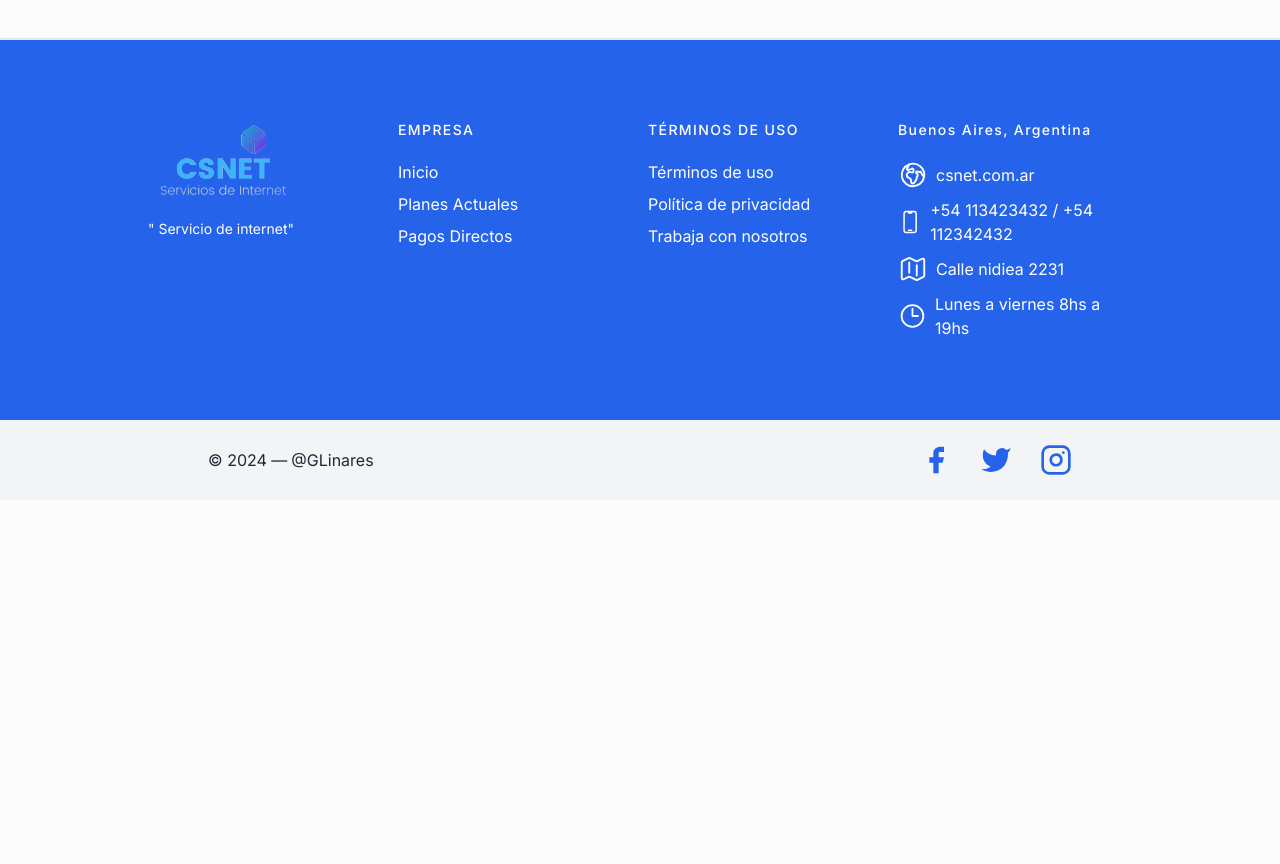
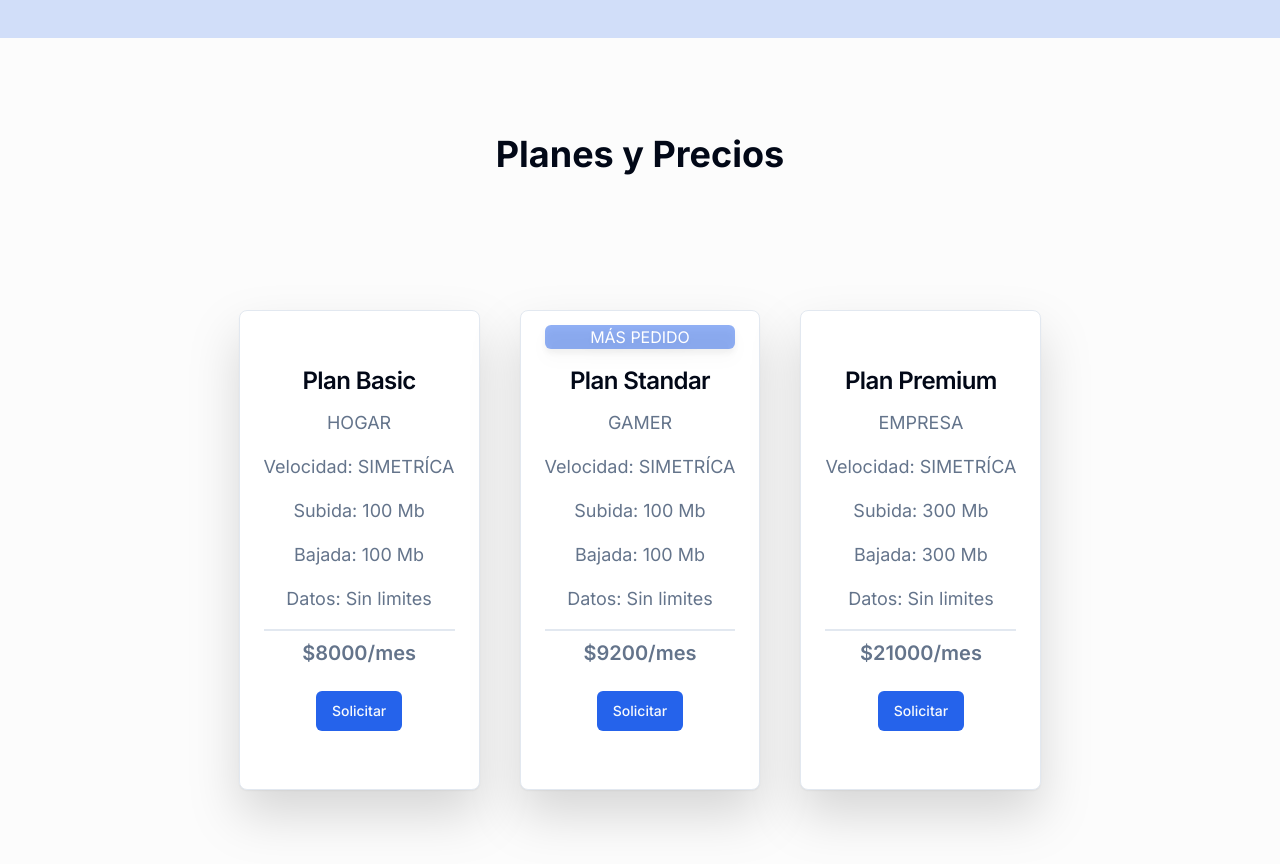
Before and after one commit to gerardo-linares/web-csnet, a Next.js app: page / in a window 1280 px wide. Shown: the part 1880-2744 px from the top of the page. Before the commit the page ends 2380 px from the top, so only its background shows below. Built offline with nearby package versions, Linux system fonts and the light colour scheme.

Commit message:
Add prices section

```diff
--- a/app/page.jsx
+++ b/app/page.jsx
@@ -1,5 +1,6 @@
 import Cta from "@/components/Cta";
 import Hero from "@/components/Hero";
+import Prices from "@/components/Prices";
 import Services from "@/components/Services";
 import Image from "next/image";
 
@@ -9,6 +10,7 @@ export default function Home() {
       <Hero />
       <Services />
       <Cta />
+      <Prices />
     </main>
   );
 }
--- a/components/Cta.jsx
+++ b/components/Cta.jsx
@@ -13,7 +13,7 @@ const Cta = () => {
               Haz click para mas info...
             </span>
           </h2>
-          <Link href="/contact">
+          <Link href="https://wa.me/+5491134235068">
             <Button>Pedir Internet</Button>
           </Link>
         </div>
--- a/components/Hero.jsx
+++ b/components/Hero.jsx
@@ -23,18 +23,18 @@ const Hero = () => {
             <h1 className="h1 text-3xl mb-8">
               <span className="text-primary">CSNET </span>
               <br />
-              la velocidad del futuro, hoy.
+              La velocidad del futuro, hoy.
             </h1>
 
             {/*botones */}
             <div className="flex flex-col gap-y-3 md:flex-row gap-x-3 mx-auto xl:mx-0 mb-12">
-              <Link href="/contact">
+              <Link href="#services">
                 <Button className="gap-x-2 " size={"lg"}>
                   Servicios
                   <Wifi size={18} />
                 </Button>
               </Link>
-              <Link href="/payments">
+              <Link href="#prices">
                 <Button variant="secondary" className="gap-x-2" size={"lg"}>
                   Planes
                   <CreditCard size={18} />
--- a/components/Nav.jsx
+++ b/components/Nav.jsx
@@ -5,8 +5,8 @@ import { usePathname } from "next/navigation";
 import { motion } from "framer-motion";
 const links = [
   { path: "/", name: "Inicio" },
-  { path: "/payments", name: "Pagos" },
-  { path: "/contact", name: "Contacto" },
+  { path: "https://clientes.portalinternet.app/saldo/ispcs/", name: "Pagos" },
+  { path: "https://wa.me/+5491134235068", name: "Contacto" },
 ];
 const Nav = ({ containerStyles, linkStyles, underlineStyles }) => {
   const path = usePathname();
--- /dev/null
+++ b/components/Prices.jsx
@@ -0,0 +1,102 @@
+import {
+  Card,
+  CardContent,
+  CardDescription,
+  CardHeader,
+  CardTitle,
+} from "@/components/ui/card";
+import { Button } from "./ui/button";
+import Link from "next/link";
+
+const PricesData = [
+  {
+    promo: "",
+    title: "Plan Basic",
+    type: "SIMETRÍCA",
+    description: "HOGAR",
+    upload: "100 Mb",
+    download: "100 Mb",
+    speed: "Sin limites",
+    price: "8000",
+  },
+  {
+    promo: "MÁS PEDIDO",
+    title: "Plan Standar",
+    type: "SIMETRÍCA",
+    description: "GAMER",
+    upload: "100 Mb",
+    download: "100 Mb",
+    speed: "Sin limites",
+    price: "9200",
+  },
+  {
+    promo: "",
+    title: "Plan Premium",
+    type: "SIMETRÍCA",
+    description: "EMPRESA",
+    upload: "300 Mb",
+    download: "300 Mb",
+    speed: "Sin limites ",
+    price: "21000",
+  },
+];
+const Prices = () => {
+  return (
+    <section className="mb-12 xl:mb-36 container mx-auto ">
+      <h2
+        className="section-title mb-12 mt-24 xl:mb-24 text-center mx-auto"
+        id="prices"
+      >
+        Planes y Precios
+      </h2>
+      <div className="flex justify-center ">
+        {/*grid items */}
+        <div className="flex-cols-1 md:flex justify-between gap-10 ">
+          {PricesData.map((item, index) => {
+            return (
+              <Card
+                className="w-full max-w-[400px] h-[480px] flex flex-col justify-center items-center relative drop-shadow-2xl  "
+                key={index}
+              >
+                <CardHeader className=" text-white absolute -top-[10px] w-full ">
+                  <div className=" flex justify-center items-center bg-primary/50 rounded-md  drop-shadow-lg">
+                    {item.promo}
+                  </div>
+                </CardHeader>
+                <CardContent className="text-center">
+                  <CardTitle className="mb-4">{item.title}</CardTitle>
+                  <div className="flex flex-col gap-4">
+                    <CardDescription className="text-lg">
+                      {item.description}
+                    </CardDescription>
+                    <CardDescription className="text-lg">
+                      Velocidad: {item.type}
+                    </CardDescription>
+
+                    <CardDescription className="text-lg">
+                      Subida: {item.upload}
+                    </CardDescription>
+                    <CardDescription className="text-lg">
+                      Bajada: {item.download}
+                    </CardDescription>
+                    <CardDescription className="text-lg">
+                      Datos: {item.speed}
+                    </CardDescription>
+                    <CardDescription className="text-xl font-semibold border-t-2 pt-2 ">
+                      ${item.price}/mes
+                    </CardDescription>
+                  </div>
+                </CardContent>
+                <Link href="https://clientes.portalinternet.app/saldo/ispcs/">
+                  <Button>Solicitar</Button>
+                </Link>
+              </Card>
+            );
+          })}
+        </div>
+      </div>
+    </section>
+  );
+};
+
+export default Prices;
--- a/components/Services.jsx
+++ b/components/Services.jsx
@@ -30,7 +30,7 @@ const servicesData = [
 const Services = () => {
   return (
     <section className="mb-12 xl:mb-36">
-      <div className="container mx-auto">
+      <div className="container mx-auto " id="services">
         <h2 className="section-title mb-12 mt-24 xl:mb-24 text-center mx-auto">
           Servicios
         </h2>
--- a/components/ui/card.jsx
+++ b/components/ui/card.jsx
@@ -1,50 +1,68 @@
-import * as React from "react"
+import * as React from "react";
 
-import { cn } from "@/lib/utils"
+import { cn } from "@/lib/utils";
 
 const Card = React.forwardRef(({ className, ...props }, ref) => (
   <div
     ref={ref}
-    className={cn("rounded-lg border bg-card text-card-foreground shadow-sm", className)}
-    {...props} />
-))
-Card.displayName = "Card"
+    className={cn(
+      "rounded-lg border bg-card text-card-foreground shadow-sm my-10",
+      className
+    )}
+    {...props}
+  />
+));
+Card.displayName = "Card";
 
 const CardHeader = React.forwardRef(({ className, ...props }, ref) => (
   <div
     ref={ref}
     className={cn("flex flex-col space-y-1.5 p-6", className)}
-    {...props} />
-))
-CardHeader.displayName = "CardHeader"
+    {...props}
+  />
+));
+CardHeader.displayName = "CardHeader";
 
 const CardTitle = React.forwardRef(({ className, ...props }, ref) => (
   <h3
     ref={ref}
-    className={cn("text-2xl font-semibold leading-none tracking-tight", className)}
-    {...props} />
-))
-CardTitle.displayName = "CardTitle"
+    className={cn(
+      "text-2xl font-semibold leading-none tracking-tight",
+      className
+    )}
+    {...props}
+  />
+));
+CardTitle.displayName = "CardTitle";
 
 const CardDescription = React.forwardRef(({ className, ...props }, ref) => (
   <p
     ref={ref}
     className={cn("text-sm text-muted-foreground", className)}
-    {...props} />
-))
-CardDescription.displayName = "CardDescription"
+    {...props}
+  />
+));
+CardDescription.displayName = "CardDescription";
 
 const CardContent = React.forwardRef(({ className, ...props }, ref) => (
   <div ref={ref} className={cn("p-6 pt-0", className)} {...props} />
-))
-CardContent.displayName = "CardContent"
+));
+CardContent.displayName = "CardContent";
 
 const CardFooter = React.forwardRef(({ className, ...props }, ref) => (
   <div
     ref={ref}
     className={cn("flex items-center p-6 pt-0", className)}
-    {...props} />
-))
-CardFooter.displayName = "CardFooter"
+    {...props}
+  />
+));
+CardFooter.displayName = "CardFooter";
 
-export { Card, CardHeader, CardFooter, CardTitle, CardDescription, CardContent }
+export {
+  Card,
+  CardHeader,
+  CardFooter,
+  CardTitle,
+  CardDescription,
+  CardContent,
+};
```
Also changed, not shown: app/globals.css (line endings or trailing spaces).
